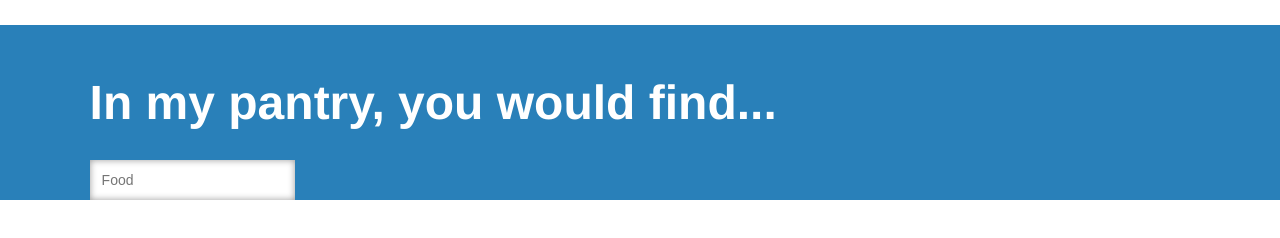
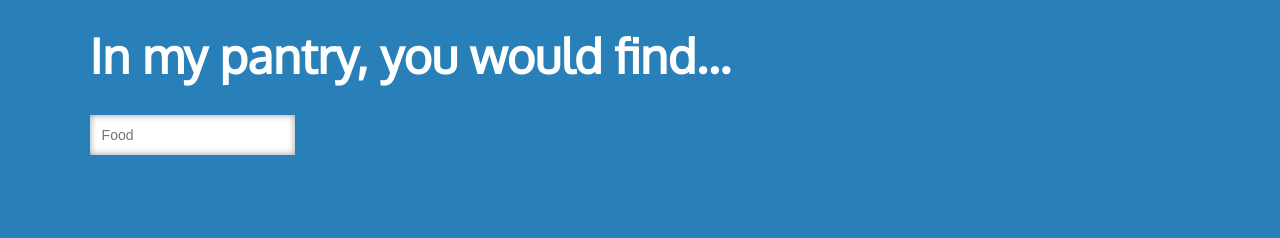
Before and after one commit to dsharps/pennapps2013f, a website: page views/index.html in a window 1280 px wide. Drawn offline with nearby package versions, Linux system fonts and the light colour scheme; files that its build step writes are made by us from their sources.

Commit message:
style merge

```diff
--- a/public/stylesheets/ingredients.scss
+++ b/public/stylesheets/ingredients.scss
@@ -39,6 +39,7 @@ html {
       }
       #query-view {
         #query-container {
+          height: 100vh;
         }
       }
     }
--- a/public/stylesheets/styles.scss
+++ b/public/stylesheets/styles.scss
@@ -22,12 +22,13 @@
 
 body, html {
     height: 100%;
+    font-family: "Oxygen", "Helvetica", sans-serif;
+    background-color: #2980b9;
 }
 
 body{
     margin: 0;
     padding: 0;
-    font-family: 'Helvetica';
 }
 
 p {
```
Also changed, not shown: public/stylesheets/ingredients.css, 1 other file.
